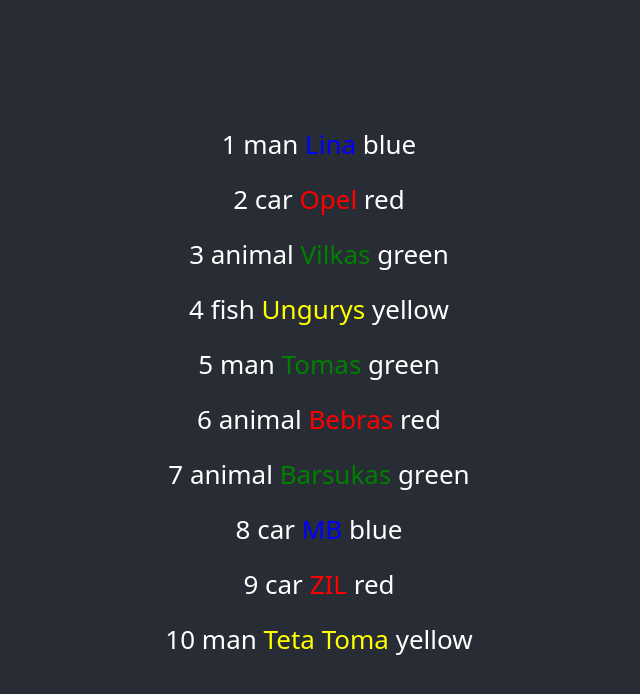
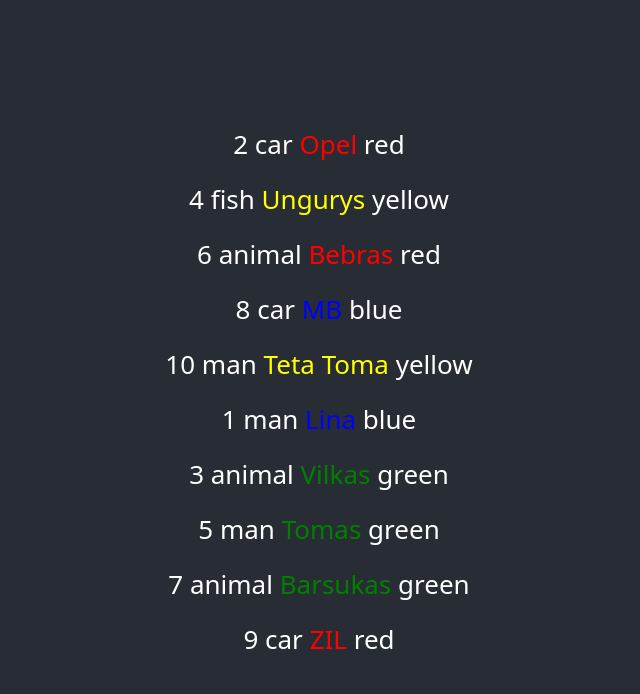
Before and after one commit to VytautasValutis/homework, a React (Create React App) app: page / in a window 1280 px wide. Shown: the top 694 px of the page, without its empty margins (321-961 px from the left). Built offline with nearby package versions, Linux system fonts and the light colour scheme.

Commit message:
Tvenkinys

```diff
--- a/src/App.jsx
+++ b/src/App.jsx
@@ -1,6 +1,7 @@
 import 'bootstrap/dist/css/bootstrap.min.css';
 import Bala from './Components/Bala';
 import './App.scss';
+import Tvenkinys from './Components/Tvenkinys';
 
 const seaPlaners = [
   { id: 1, type: 'man', name: 'Lina', color: 'blue' },
@@ -19,7 +20,8 @@
   return (
     <div className="App">
       <header className="App-header">
-        <Bala param={seaPlaners} />
+        {/* <Bala param={seaPlaners} /> */}
+        <Tvenkinys param={seaPlaners} />
       </header>
     </div>
   );
--- a/src/Components/Bala.jsx
+++ b/src/Components/Bala.jsx
@@ -1,6 +1,6 @@
 function Bala({param}) {
-
-    return param.map((a, i) => <p>{a.id + ' ' + a.type + ' '} <span style={{color: a.color}}>{a.name}</span>{' ' + a.color}</p> ) ;
+    console.log("+++", param);
+    return param.map((a, i) => <p key={i} >{a.id + ' ' + a.type + ' '} <span style={{color: a.color}}>{a.name}</span>{' ' + a.color}</p> ) ;
 }
 
 export default Bala;
--- /dev/null
+++ b/src/Components/Daiktas.jsx
@@ -0,0 +1,6 @@
+function Daiktas({params}) {
+    console.log("***", params);
+    return params.map((a, i) => <p key={i} >{a.id + ' ' + a.type + ' '} <span style={{color: a.color}}>{a.name}</span>{' ' + a.color}</p> ) ;
+}
+
+export default Daiktas;
--- /dev/null
+++ b/src/Components/Tvenkinys.jsx
@@ -0,0 +1,18 @@
+import { useEffect, useState } from "react";
+
+function Daiktas({ params }) {
+
+    return params.map((a, i) => <p key={i} >{a.id + ' ' + a.type + ' '} <span style={{ color: a.color }}>{a.name}</span>{' ' + a.color}</p>);
+}
+
+function Tvenkinys({ param }) {
+    const [parO, setParO] = useState(param.filter((a, i) => a.id % 2 === 0 ? a.id : null));
+    const [parE, setParE] = useState(param.filter((a, i) => a.id % 2 !== 0 ? a.id : null));
+
+    return <>
+        <Daiktas params={parO} />
+        <Daiktas params={parE} />
+        </>
+}
+
+export default Tvenkinys;
```
